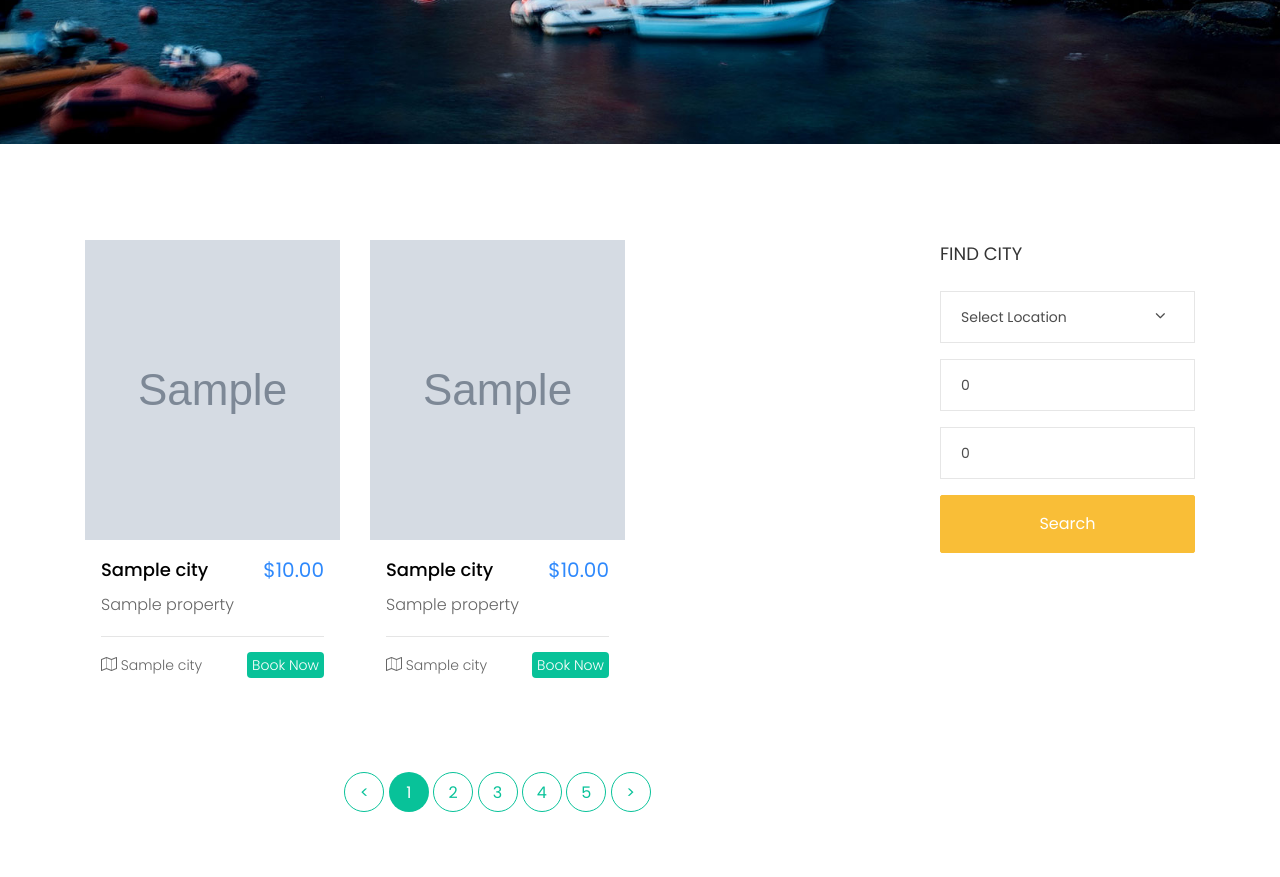
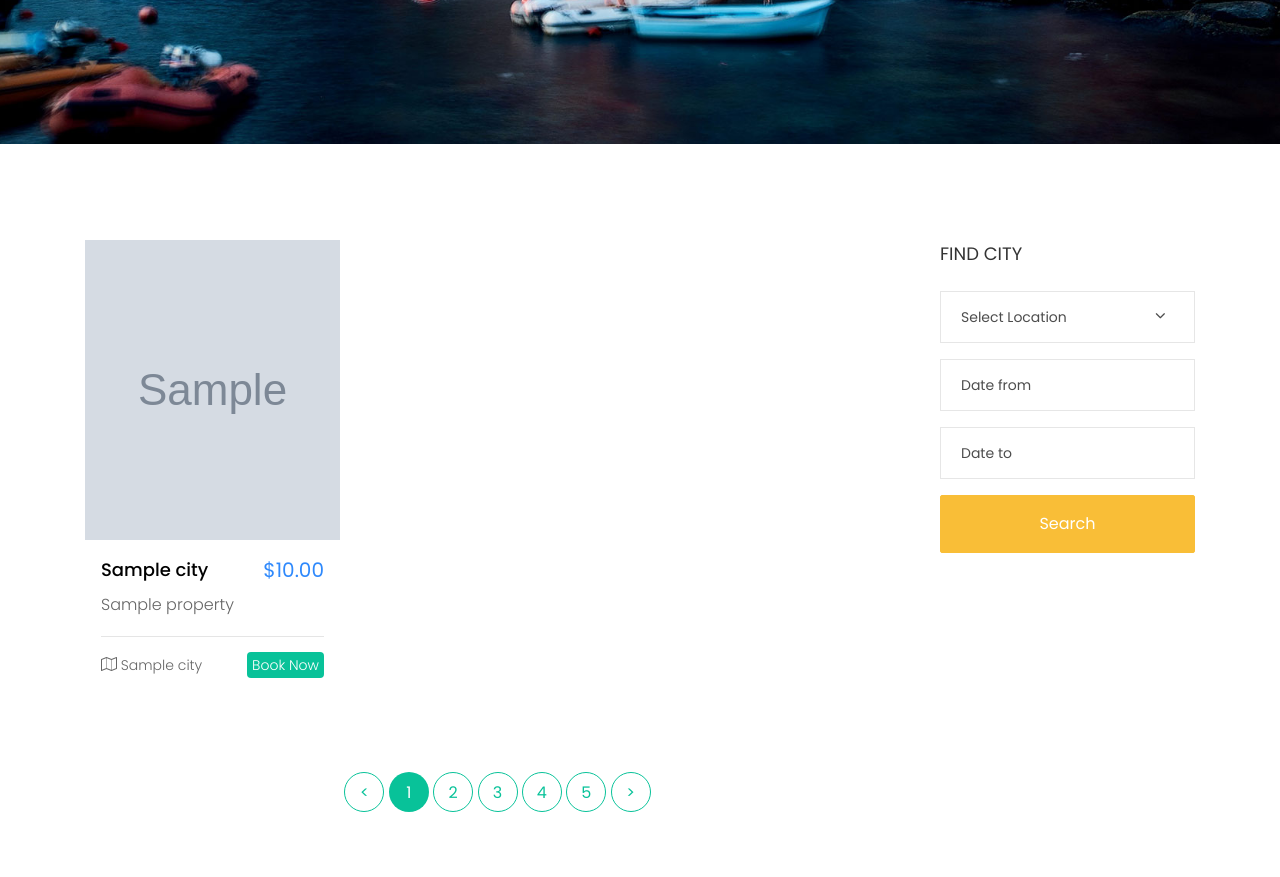
Before and after one commit to Maurogch/airvnv, a Django app: template templates/renting/index.html in a window 1280 px wide. Shown: the part 656-1533 px from the top of the page. Run offline with Django 3.2, Linux system fonts and the light colour scheme; the template is opened without the code that fills it: values that come from a table or form of the project are taken from there, others are empty; tables that the repository leaves empty hold one stand-in row (values such as "Sample post"); grey boxes marked "Sample" are stand-in pictures; parts of the project's set-up code (start-up, migrations or seed data) failed here and were passed over; some libraries are stand-ins or nearby versions; some web fonts are replaced.

Commit message:
Modification in index

```diff
--- a/renting/urls.py
+++ b/renting/urls.py
@@ -6,7 +6,6 @@ app_name = 'renting'
 urlpatterns = [
     path('', views.index, name='index'),
     path('property/<int:property_id>', views.single_property, name='single_property'),
-    path('properties/city/<int:city_id>', views.props_by_city, name='props_by_city'),
     path('city/<int:city_id>', views.city, name='city'),
     path('city/', views.citys, name='city')
 
--- a/templates/renting/index.html
+++ b/templates/renting/index.html
@@ -70,17 +70,17 @@
         	<div class="col-lg-3 sidebar order-md-last ftco-animate">
         		<div class="sidebar-wrap ftco-animate">
         			<h3 class="heading mb-4">Find City</h3>
-        			<form action="" method="post">
+        			<form method="post"> {% csrf_token %}
         				<div class="fields">
 
                     <!-- search properties by city's name(this time, we give it the cities that we loaded)-->
 		              <div class="form-group">
 		                <div class="select-wrap one-third">
 	                    <div class="icon"><span class="ion-ios-arrow-down"></span></div>
-	                    <select name="" id="city_id" class="form-control" placeholder="Keyword search">
+	                    <select name="city_id" class="form-control" placeholder="Keyword search">
                             <option selected disabled value="0">Select Location</option>
                             {% for city in cities %}
-                                <option value="{{ city.city_id }}">{{ city.name }}</option>
+                                <option value="{{ city.id }}">{{ city.name }}</option>
                             {% endfor %}
 	                    </select>
 	                  </div>
@@ -88,10 +88,10 @@
 
                     <!-- search properties by date's range -->
 		              <div class="form-group">
-		                <input type="text" id="checkin_date" value="0" class="form-control checkin_date" placeholder="Date from">
+		                <input type="text" name="checkin_date" class="form-control checkin_date" placeholder="Date from">
 		              </div>
 		              <div class="form-group">
-		                <input type="text" id="checkout_date" value="0" class="form-control checkout_date" placeholder="Date to">
+		                <input type="text" name="checkout_date" class="form-control checkout_date" placeholder="Date to">
 		              </div>
 
 
@@ -106,35 +106,6 @@
 
           <div class="col-lg-9">
               <div class="row">
-              {% if filtered_properties %}
-                  {% for prop in filtered_properties %}
-                        <div class="col-sm col-md-6 col-lg-4 ftco-animate">
-                            <div class="destination">
-                                <a href="#" class="img img-2 d-flex justify-content-center align-items-center" style="background-image: url({{ prop.img.url }});">
-                                    <div class="icon d-flex justify-content-center align-items-center">
-                                        <span class="icon-link"></span>
-                                    </div>
-                                </a>
-                                <div class="text p-3">
-                                    <div class="d-flex">
-                                        <div class="one">
-                                            <h3><a href="#">{{ prop.city.name }}</a></h3>
-                                        </div>
-                                        <div class="two">
-                                            <span class="price per-price">${{ prop.price }}</span>
-                                        </div>
-                                    </div>
-                                    <p>{{ prop.title }}</p>
-                                    <hr>
-                                    <p class="bottom-area d-flex">
-                                        <span><i class="icon-map-o"></i> {{ prop.city.name }}</span>
-                                        <span class="ml-auto"><a href="#">Book Now</a></span>
-                                    </p>
-                                </div>
-                            </div>
-                        </div>
-                  {% endfor %}
-              {% endif %}
               {% if properties %}
                   {% for prop in properties %}
                         <div class="col-sm col-md-6 col-lg-4 ftco-animate">
```
Also changed, not shown: renting/filter.py (deleted, +0 -7 lines), renting/views.py (+14 -24 lines).
